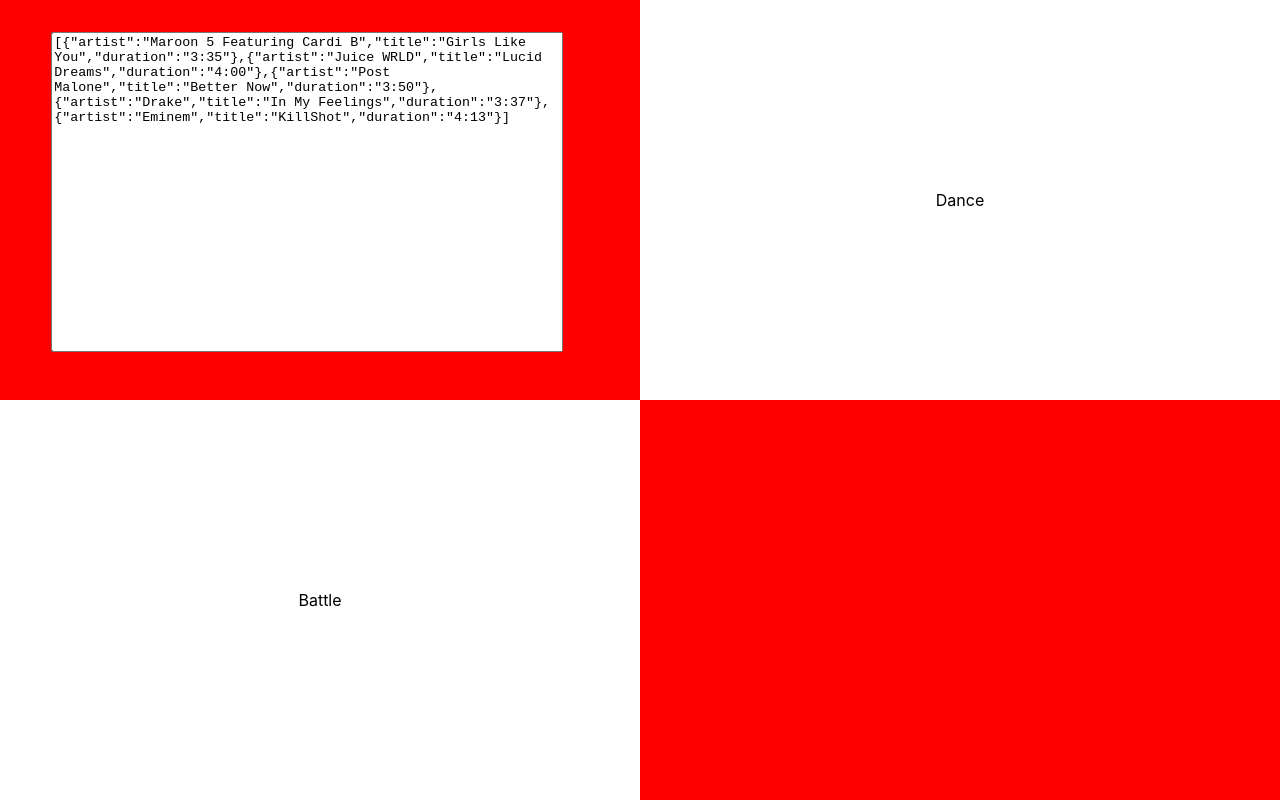
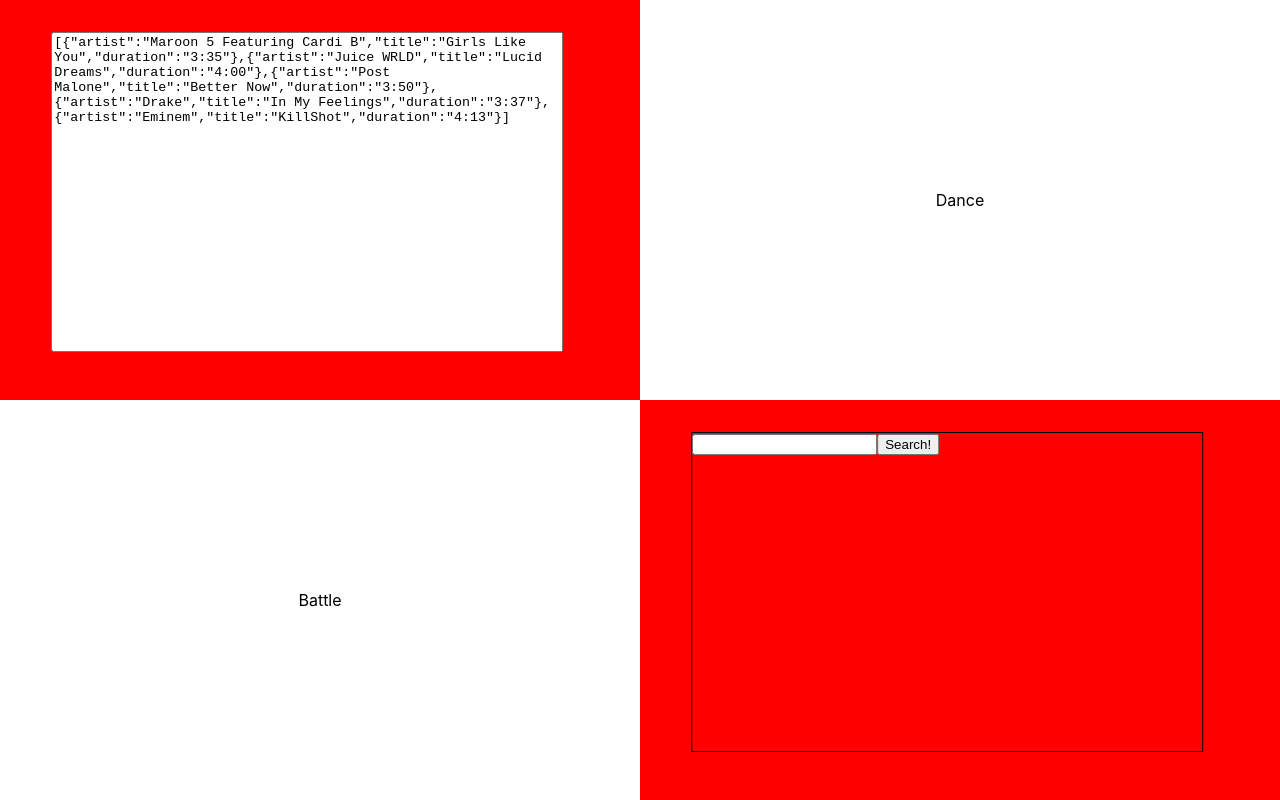
Before and after one commit to richart14/dancebattle, a React (Create React App) app: page / in a window 1280 px wide. Built offline with nearby package versions, Linux system fonts and the light colour scheme.

Commit message:
setup inital form for the search form

```diff
--- a/src/App.css
+++ b/src/App.css
@@ -1,4 +1,4 @@
-.App * {
+.App > * {
   position: absolute;
 }
 
@@ -41,3 +41,12 @@
   height: 80%;
   transform: translate(10%, 10%);
 }
+
+.searchForm {
+  width: 80%;
+  height: 80%;
+  transform: translate(10%, 10%);
+  border: 1px solid black;
+}
+.searchForm * {
+}
--- a/src/App.js
+++ b/src/App.js
@@ -1,6 +1,7 @@
 import React, { Component } from 'react';
 import './App.css';
 import SongInput from './songInput';
+import SearchSong from './searchSongs';
 
 class App extends Component {
   constructor() {
@@ -46,7 +47,7 @@
         <div className="top left red"><SongInput handleSongs={(songString) => this.handleSongs(songString)} songs={this.state.songs}/></div>
         <div className="top right words"><span>Dance</span></div>
         <div className="bottom left words"><span>Battle</span></div>
-        <div className="bottom right red"></div>
+        <div className="bottom right red"><SearchSong /></div>
       </div>
     );
   }
--- a/src/searchSongs.js
+++ b/src/searchSongs.js
@@ -1 +1,16 @@
 import React from 'react';
+
+const SearchSongs = props => {
+  const handleSubmit = e => {
+    e.preventDefault();
+    console.log(e.target.searchInput.value);
+  }
+  return (
+    <form className="searchForm" onSubmit={e => handleSubmit(e)}>
+      <input name="searchInput" type="text"></input>
+      <button type="submit">Search!</button>
+    </form>
+  )
+}
+
+export default SearchSongs;
```
